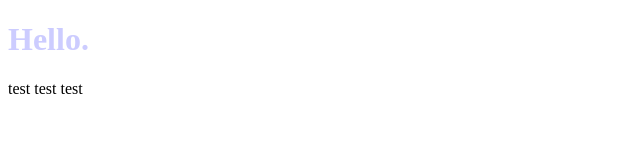
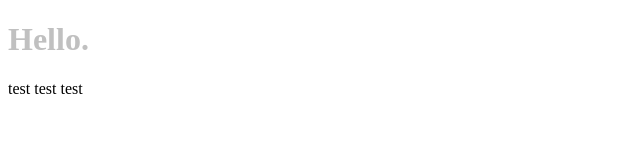
Before and after one commit to lahde/test, a plain HTML site: page index.html in a window 1280 px wide. Shown: the whole page, without its empty margins (0-640 px from the left). Drawn offline with Linux system fonts and the light colour scheme.

Commit message:
Update stylesheet.css

```diff
--- a/stylesheet.css
+++ b/stylesheet.css
@@ -1,3 +1,3 @@
 .title {
-    color : #CCCCFF
+    color : #C0C0C0
 }
```
